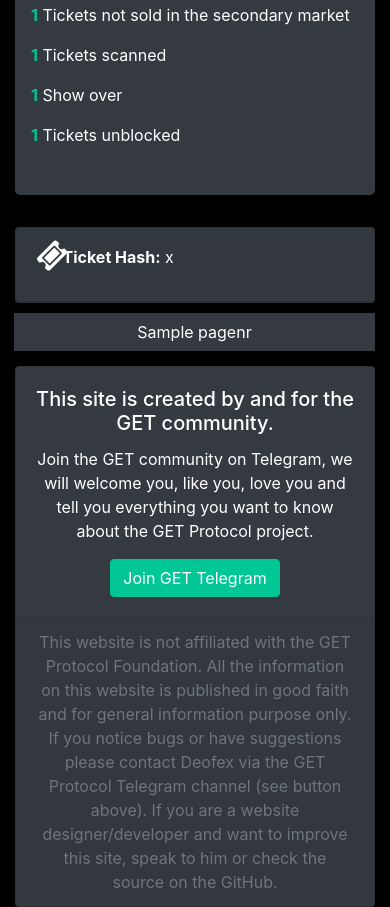
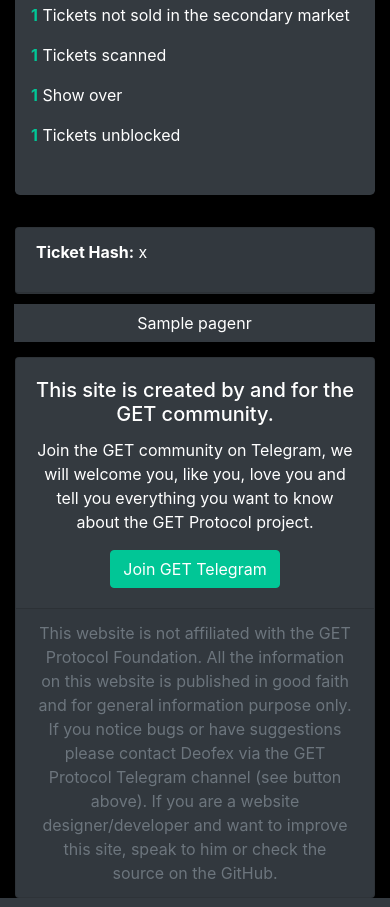
Before and after one commit to Deofex/GETStateChange, a Django app: template statechanges/templates/statechanges/singleevent.html in a window 390 px wide. Shown: the part 783-1690 px from the top of the page. Run offline with Django 3.2, Linux system fonts and the light colour scheme; tables that the repository leaves empty hold one stand-in row (values such as "Sample post"); the template is opened without the code that fills it: values that come from a table or form of the project are taken from there, most other values are stand-ins (such as "Sample title", 1, 10 or a date in 2020); some libraries are stand-ins or nearby versions.

Commit message:
Removed ticket icon for sm devices

```diff
--- a/statechanges/templates/statechanges/singleevent.html
+++ b/statechanges/templates/statechanges/singleevent.html
@@ -72,7 +72,7 @@
             <div class="card">
                 <h8 class="card-header" role="tab" id="headingOne">
                     <div class="row no-gutters align-items-center">
-                        <div class="col-1">
+                        <div class="col-1 d-none d-sm-block">
                             <p><i class="fa fa-ticket fa-2x"></i></p>
                         </div>
                         <div class="col-11">
```
